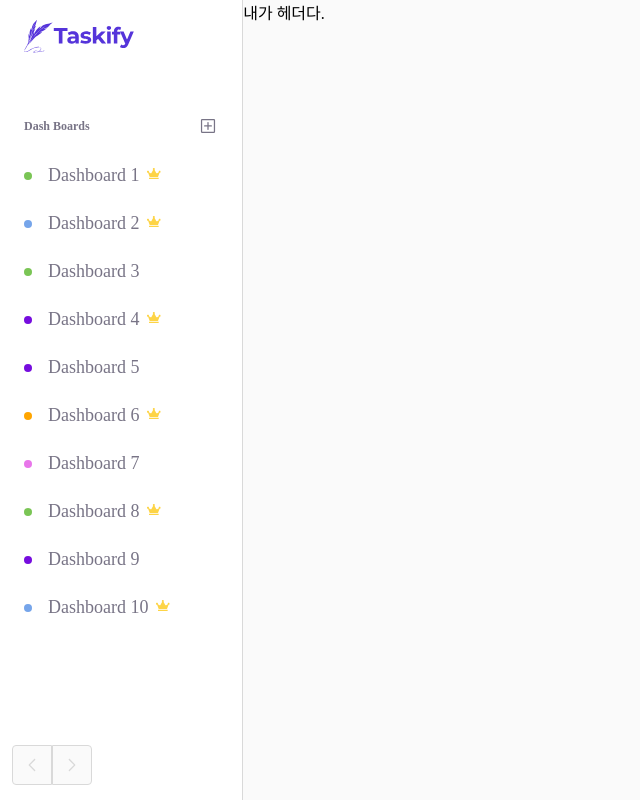
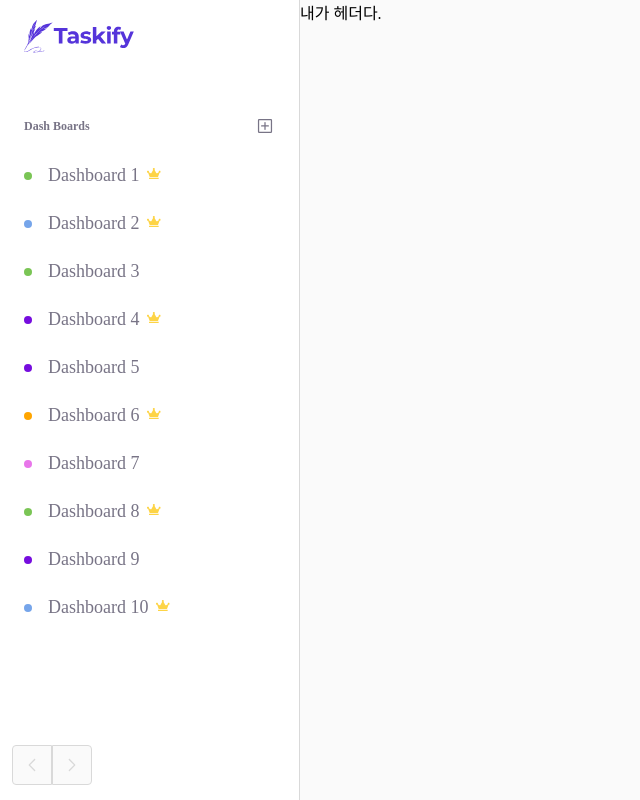
Before and after one commit to schedule-Avengers/taskify, a React (Vite) app: page /mypage in a window 1280 px wide. Shown: the whole page, without its empty margins (0-640 px from the left). Built offline with nearby package versions, Linux system fonts and the light colour scheme; a web font is replaced by a local one.

Commit message:
fix: 화면이 줄어들면 사이드바도 줄어드는 문제 해결

```diff
--- a/src/components/common/SideBar/SideBar.module.scss
+++ b/src/components/common/SideBar/SideBar.module.scss
@@ -6,6 +6,7 @@
   width: 30rem;
   border-right: 0.1rem solid $color-gray-30;
   transition: $base-transition;
+  flex-shrink: 0;
 
   @include tablet {
     width: 16rem;
@@ -13,6 +14,10 @@
     @include mobile {
       width: 6.7rem;
     }
+  }
+
+  &-body {
+    width: 100%;
   }
 }
 
--- a/src/components/common/SideBar/index.tsx
+++ b/src/components/common/SideBar/index.tsx
@@ -13,7 +13,7 @@ const cx = classNames.bind(styles);
 const SideBar: React.FC = () => {
   return (
     <div className={cx('sidebar')}>
-      <div>
+      <div className={cx('sidebar-body')}>
         <Link to='/' className={cx('logo')}>
           <img src={LogoIcon} className={cx('logo-icon')} alt='logo-icon' />
           <img
--- a/src/pages/Layout.module.scss
+++ b/src/pages/Layout.module.scss
@@ -11,7 +11,7 @@
 .headerandbody {
   display: flex;
   flex-direction: column;
-  width: 100%;
+  flex-grow: 1;
   height: 100%;
   background-color: #fafafa;
 }
```
